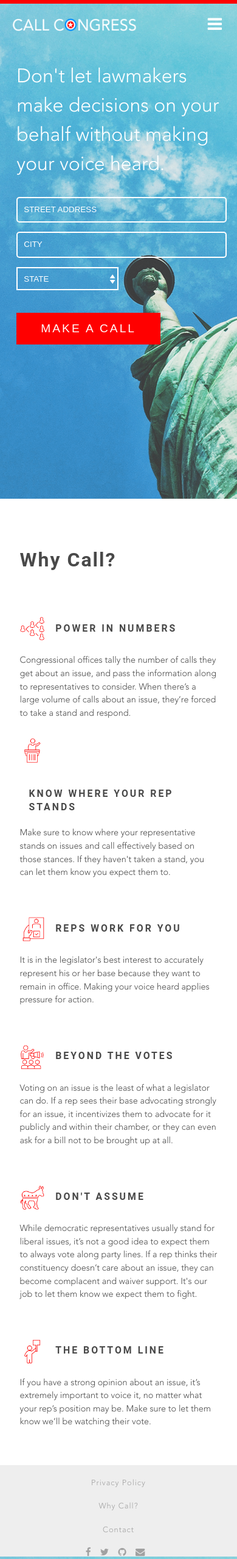
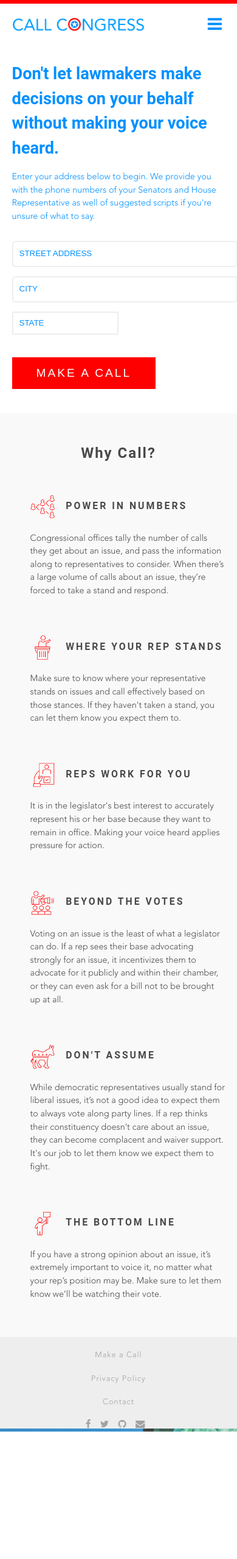
Before and after one commit to call-congress/ProjectFreedom, a Flask app: page / in a window 390 px wide. Shown: the whole page at 61% size. After the commit the page ends 2348 px from the top, so only its background shows below. Run offline with Flask 2, Linux system fonts and the light colour scheme; some libraries are stand-ins or nearby versions; some web fonts are replaced.

Commit message:
mobile data page

```diff
--- a/static/my-theme.css
+++ b/static/my-theme.css
@@ -146,6 +146,10 @@ p {
   padding:0px 0px 3px 5px!important;
 }
 
+.home-1-title-text {
+  display:none;
+}
+
 /* ------------- CONTAINER DIVS ------------- */
 
 
@@ -268,6 +272,9 @@ footer a:hover {
   border-bottom: 2px solid rgba(255, 0, 0, 1);
 }
 
+.logo-blue {
+  display:none;
+}
 
 
 /* ------------- ACTIVE NAVBAR LINK ------------- */
@@ -336,6 +343,7 @@ li.uk-active {
     margin-right:25px;
     margin-top:20px;
     cursor:pointer;
+    color:#0090ff;
   }
 
   .mobile-menu-close-icon {
@@ -376,24 +384,43 @@ li.uk-active {
 
   /* HOME PAGE */
 
-  .home-1 {
-    height:85vh!important;
-    padding-left:7%;
-    padding-right:7%;
+  body {
+    background-color:#fff;
+    background-image:none;
+    color:#0090ff;
+  }
+
+  body .home-1-title-text {
+    display:block;
+    color:#0090ff;
+    text-align:left;
+    margin:0;
+    width:100%;
+    margin-bottom:30px;
+  }
+
+  body .home-1 {
+    padding-left:5%;
+    padding-right:5%;
+    padding-bottom:40px;
+    background-color:#fff;
   }
 
   body .home-1-title {
     width:100%;
-    font-weight:normal;
+    font-weight:bold;
     text-shadow:none;
     text-align:left;
-    margin-bottom:30px;
+    color:#0090ff;
+    font-size:1.7em;
   }
 
   body .address input[type=text] {
-    width:97%!important;
+    width:100%!important;
     margin-top:0px;
     margin-bottom:15px;
+    border-color: #eee;
+    color:#0090ff;
   }
 
   body .state-dropdown {
@@ -401,11 +428,36 @@ li.uk-active {
     background: url(images/white-arrows.svg) no-repeat 98% 50%;
     background-size: 10px;
     float:left;
+    border-color: #eee;
+    color: #0090ff;
   }
 
   .make-a-call {
     margin-top:75px;
     text-align:left;
+  }
+
+  body .home-2 {
+    padding-bottom:0;
+    background-color:#f9f9f9;
+    padding-top:10px;
+  }
+
+  * + [class*='uk-align'] {
+    margin:0 5% 0 5%;
+    width:90%;
+  }
+
+  h2 {
+   padding-top:40px;
+   font-size:1.5em;
+   margin-bottom:20px;
+  }
+
+  .heading {
+    padding-bottom:0px;
+    display:inline-block;
+    margin-top:0;
   }
 
   .uk-grid > * {
@@ -429,9 +481,147 @@ li.uk-active {
     margin-top:0;
   }
 
-  .uk-card-body {
-    padding: 30px 0px 30px 30px;
-}
+  body .uk-card-body {
+    padding: 0px 0px 30px 30px;
+    background-color:#f9f9f9;
+  }
+
+  .logo-white {
+    display:none;
+  }
+
+  .logo-blue {
+    display:block;
+  }
+
+  body .address ::-webkit-input-placeholder {
+    color: #0090ff;
+    text-transform:uppercase;
+  }
+
+  body .address :-moz-placeholder { /* Firefox 18- */
+    color: #0090ff;
+    text-transform:uppercase;
+  }
+
+  body .address ::-moz-placeholder {  /* Firefox 19+ */
+    color: #0090ff;
+    text-transform:uppercase;
+  }
+
+  body .address :-ms-input-placeholder {
+     color: #0090ff;
+     text-transform:uppercase;
+  }
+
+  /* DATA PAGE */
+
+  body .mobile-dropdown {
+    display:block;
+    font-size:1.1;
+    width:100%;
+    background-color:#f9f9f9;
+    padding:10px;
+    margin-bottom:20px;
+    text-transform:uppercase;
+    letter-spacing:2px;
+    font-weight:bold;
+  }
+
+  h5 {
+    display:none;
+  }
+
+  h3 {
+
+
+  }
+
+  a:hover {
+    text-decoration:none;
+    color:#ff0000;
+  }
+
+
+  body .uk-grid {
+    margin-left:0;
+  }
+
+  .transparent-white {
+    padding:5%;
+  }
+
+  body .issues-text {
+    color:#494949;
+  }
+
+  .how-to {
+
+  }
+
+  .what-to-say {
+    display:none;
+  }
+
+  body .rep-name {
+    background-color:#fff;
+  }
+
+  body .phone-numbers {
+    height:auto;
+    padding-bottom:40px;
+  }
+
+  table {
+    width: 100%;
+    text-align: left;
+    background-color: #ffffff;
+  }
+
+  body .issue {
+    padding: 8px 8px 8px 8px;
+    width:48%;
+  }
+
+  h5 {
+    text-align:left;
+  }
+
+  body .gray-box {
+    padding:5%!important;
+    height:72%;
+  }
+
+  .hidden {
+    display: none;
+  }
+
+  .unhidden {
+    display:block;
+  }
+
+  .mobile-dropdown {
+    display:block;
+    width:100%;
+  }
+
+  .padding-bottom-large {
+    padding-bottom:0;
+  }
+
+  body .mobile-instruction {
+    display:block;
+  }
+
+  /* ABOUT */
+
+  .mobile-p {
+    padding-bottom:40px;
+  }
+
+  p {
+    margin-bottom:0px;
+  }
 
   /* FOOTER */
 
@@ -448,16 +638,8 @@ li.uk-active {
     height:150px;
   }
 
-  body {
-    background: url(static/images/bg.png) no-repeat center center fixed;
-  }
-
   .page {
     padding-bottom:150px;
-  }
-
-  body .home-2 {
-    padding-bottom:0;
   }
 
 
@@ -489,7 +671,7 @@ li.uk-active {
 
 .home-1 {
   text-align:center;
-  height:450px;
+  padding-bottom:200px;
   padding-top:10%;
 }
 
@@ -720,6 +902,14 @@ li.uk-active {
 
 
 /* ------------- SCRIPTS PAGE ------------- */
+
+.mobile-dropdown {
+  display:none;
+}
+
+.mobile-instruction {
+  display:none;
+}
 
 .issues-text {
   margin-top:20px;
--- a/templates/about.html
+++ b/templates/about.html
@@ -5,7 +5,7 @@
     <h3 class="heading center">MAKE YOUR VOICE HEARD. TAKE A STAND FOR PROGRESSIVE BELIEFS.</h3>
     <div class="uk-grid issues-text">
         <div class="uk-width-1-1 margin-center">
-        <p>We are at a crucial moment in history. A new era of bigotry, discrimination and corruption, fostered by the Trump administration and the representatives who support him. <br><br>
+        <p class="mobile-p">We are at a crucial moment in history. A new era of bigotry, discrimination and corruption, fostered by the Trump administration and the representatives who support him. <br><br>
 
 		The process of American renewal will be painful and difficult and it will not come overnight. But out of crisis arises opportunity, and now is our time to shape the future political landscape and the discourse that accompanies it. Right now, we believe we have the chance to push a battered democratic party toward a more progressive agenda.<br><br>
 
@@ -17,7 +17,7 @@
 		<br>
 		<h3 class="heading center">ABOUT US</h3>
 
-		Everyone who has worked on this website is a volunteer. Our goal is to help progressives like us channel our outrage into effective outlets for change. Check us out on <a href="#" class="link">Github</a>! If you have any questions, comments, or want to get involved, contact us at <a href="mailto:info@call-congress.com" class="link">info@call-congress.com</a>.
+		<p class="mobile-p">Everyone who has worked on this website is a volunteer. Our goal is to help progressives like us channel our outrage into effective outlets for change. Check us out on <a href="#" class="link">Github</a>! If you have any questions, comments, or want to get involved, contact us at <a href="mailto:info@call-congress.com" class="link">info@call-congress.com</a>. </p>
 
         </div>
 
--- a/templates/index.html
+++ b/templates/index.html
@@ -4,9 +4,8 @@
 
 
 		<div class="home-1">
-			<div class="home-1-title">
-			Don't let lawmakers make decisions on your behalf without making your voice heard.
-			</div>
+			<div class="home-1-title">Don't let lawmakers make decisions on your behalf without making your voice heard.</div>
+			<p class="home-1-title-text">Enter your address below to begin. We provide you with the phone numbers of your Senators and House Representative as well of suggested scripts if you're unsure of what to say.</p>
 
 			<div class="address"><form action = "{{url_for('data')}}" method = "post" class="address">
 			<input type="text" name="street" placeholder="Street Address" required>
@@ -85,7 +84,8 @@
 				    <div>
 				        <div class="uk-card uk-card-default uk-card-body">
 				        <img src="../static/images/2.png">
-				        <h3 class="card-h3">Know Where Your Rep Stands</h3> <p>Make sure to know where your representative stands on issues and call effectively based on those stances. If they haven't taken a stand, you can let them know you expect them to.</p></div>
+				        <h3 class="card-h3">Where Your Rep Stands</h3>
+				        <p>Make sure to know where your representative stands on issues and call effectively based on those stances. If they haven't taken a stand, you can let them know you expect them to.</p></div>
 				    </div>
 				    <div>
 				        <div class="uk-card uk-card-default uk-card-body">
--- a/templates/master.html
+++ b/templates/master.html
@@ -24,7 +24,7 @@
             <!-- navbar -->
             <div class="uk-container">
                 <nav class="uk-navbar-container uk-navbar-transparent" uk-navbar id="desktop-menu">
-                    <a href="{{ url_for('index') }}" class="uk-navbar-item uk-logo"><img src="{{ url_for('static', filename='images/logo.png') }}"> </a>
+                    <a href="{{ url_for('index') }}" class="uk-navbar-item uk-logo"><img src="{{ url_for('static', filename='images/logo.png') }}" class="logo-white"></a>
                     <div class="uk-navbar-right">
                         <ul class="uk-navbar-nav" id="menubar">
                             <li class="uk-parent">
@@ -62,7 +62,7 @@
 
             <!--mobile navbar-->
             <div uk-toggle="target: #offcanvas-nav" id="mobile-menu">
-                <a href="{{ url_for('index') }}" class="uk-navbar-item uk-logo mobile-menu-logo"><img src="{{ url_for('static', filename='images/logo.png') }}"> </a>
+                <a href="{{ url_for('index') }}" class="uk-navbar-item uk-logo mobile-menu-logo"> <img src="{{ url_for('static', filename='images/logo-blue.png') }}"> </a>
                 <i class="fa fa-bars mobile-menu-icon" aria-hidden="true"></i></div>
             <div id="offcanvas-nav" uk-offcanvas="overlay: true">
                 <div class="uk-offcanvas-bar">
@@ -75,6 +75,11 @@
                             <li class="uk-parent">
                                 <a href="{{ url_for('index') }}">
                                     <div class="underline">Home</div>
+                                </a>
+                            </li>
+                            <li class="uk-parent">
+                                <a href="{{ url_for('index') }}">
+                                    <div class="underline">Make a Call</div>
                                 </a>
                             </li>
                             <li class="uk-parent">
@@ -128,8 +133,8 @@
              <div class="footer-container-mobile">
 
                     <div class="uk-width-1-1">
-                        <a href="/legal" class="link">Privacy Policy</a><br><br><a href="{{ url_for('index') }}#call" class="link">Why Call?</a>
-                        <br><br><a href="{{ url_for('about') }}" class="link">Contact</a><br><br>
+                        <a href="{{ url_for('index') }}" class="link">Make a Call</a><br><br>
+                        <a href="/legal" class="link">Privacy Policy</a><br><br><a href="{{ url_for('about') }}" class="link">Contact</a><br><br>
                         <a href="#"><i class="fa fa-facebook icon" aria-hidden="true"></i></a> <a href="#" ><i class="fa fa-twitter icon" aria-hidden="true"></i></a> <a href="https://github.com/call-congress/ProjectFreedom"><i class="fa fa-github icon" aria-hidden="true"></i></a>  <a href="mailto:info@call-congress.com" ><i class="fa fa-envelope icon" aria-hidden="true"></i></a>
                     </div>
              </div>
```
Also changed, not shown: templates/data.html (+22 -9 lines), static/images/favicon-reversed.png (added), static/images/logo-blue.png (added).
